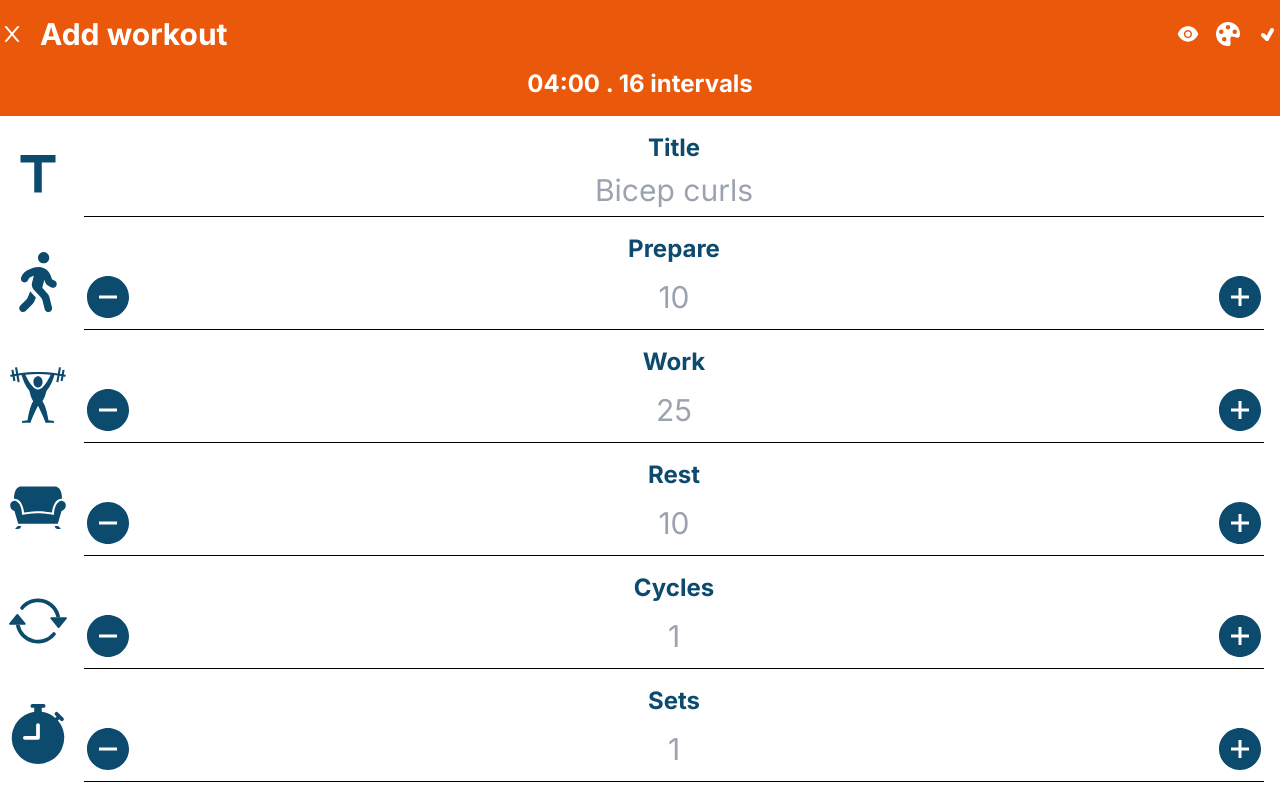
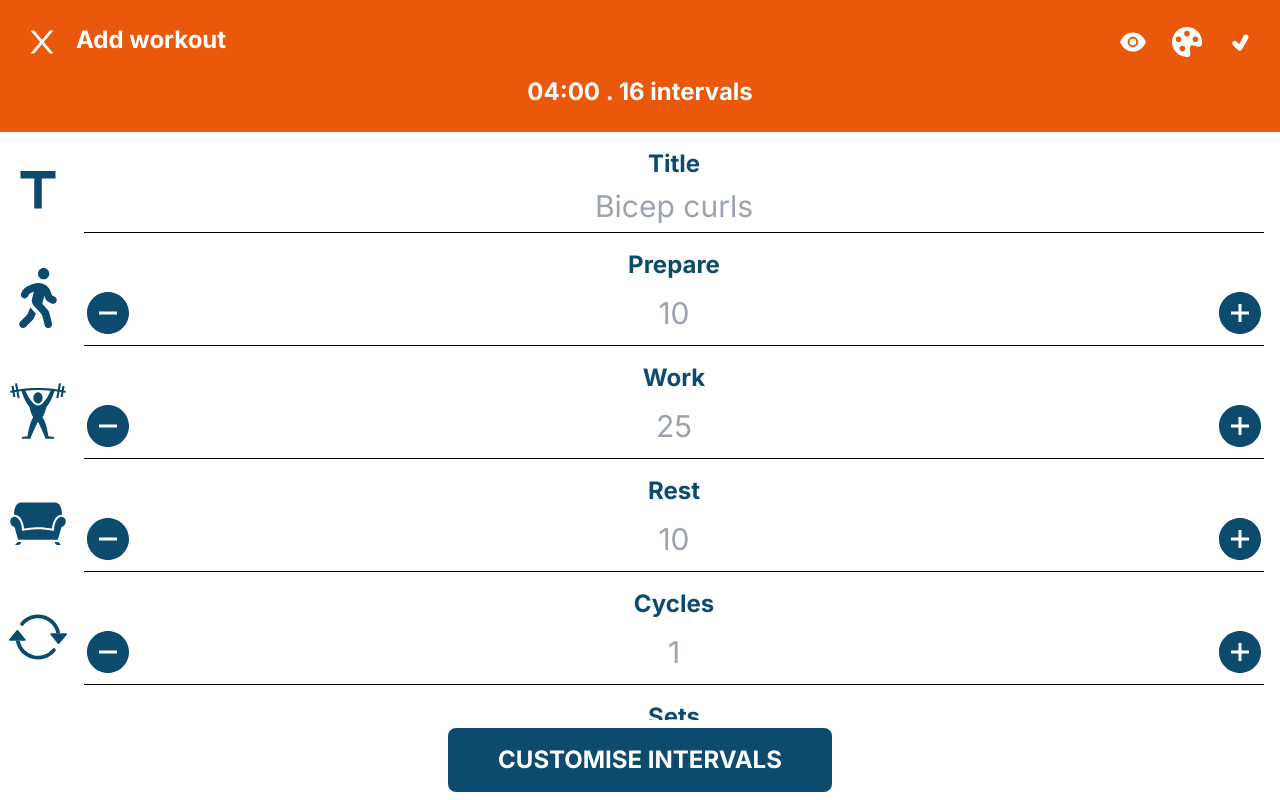
Before and after one commit to Lewisjohnward/tabata-timer, a Next.js app: page / in a window 1280 px wide. Shown: the top 800 px of the page. Built offline with nearby package versions, Linux system fonts and the light colour scheme.

Commit message:
changed styling and added customise interval button

```diff
--- a/src/app/components/addWorkout.tsx
+++ b/src/app/components/addWorkout.tsx
@@ -24,22 +24,23 @@ const AddWorkout = ({setView} : HomeProps) => {
         setView("home")
     }
 
+
     return (
-        <div className="text-sky-900 pb-4">
-            <div className="bg-orange-600 py-4 text-white font-bold">
+        <div className="relative text-sky-900 pb-4">
+            <div className="bg-orange-600 p-6 text-white font-bold">
                 <div className="space-y-4">
                     <div className="flex justify-between items-center gap-4">
                         <div className="flex gap-4">
                             <button
                                 onClick={handleReturnHome}
                             >
-                                <AiOutlineClose className="text-2xl"/>
+                                <AiOutlineClose className="text-4xl"/>
                             </button>
-                            <h1 className="text-3xl">
+                            <h1 className="text-2xl">
                                 Add workout
                             </h1>
                         </div>
-                        <div className="flex items-center gap-4 text-2xl">
+                        <div className="flex items-center gap-6 text-3xl">
                             <button>
                                 <AiFillEye />
                             </button>
@@ -67,6 +68,11 @@ const AddWorkout = ({setView} : HomeProps) => {
                 <Input inputType={"number"} icon={<RxSpaceBetweenHorizontally />} label={"Rest between sets"} placeholder={"0"} value={restBetweenSets} setValue={setRestBetweenSets} />
                 <Input inputType={"number"} icon={<BsSnow />} label={"Cool down"} placeholder={"0"} value={cooldown} setValue={setCooldown} />
             </div>
+            <div className="fixed bottom-0 flex justify-center w-full py-2 px-4 bg-white">
+                <button className="uppercase w-96 p-4 bg-sky-900 text-white text-2xl font-bold rounded-lg">
+                    Customise intervals
+                </button>
+            </div>
         </div>
     )
 }
```
